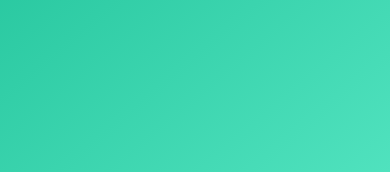
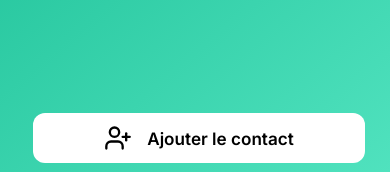
Before and after one commit to AlexandreLPR/Carte-de-visite-CACPB, a plain HTML site: page index.html in a window 390 px wide. Shown: the part 672-844 px from the top of the page. Drawn offline with Linux system fonts and the light colour scheme.

Commit message:
Add files via upload

```diff
--- a/index.html
+++ b/index.html
@@ -44,6 +44,12 @@
 
             <div class="social-links" id="socialLinks"></div>
         </div>
+    </div>
+    <div class="fixed-add-contact">
+  <button id="addContactBtnFixed" type="button">
+    <svg xmlns="http://www.w3.org/2000/svg" width="24" height="24" viewBox="0 0 24 24" fill="none" stroke="currentColor" stroke-width="2" stroke-linecap="round" stroke-linejoin="round" class="mr-2"><path d="M16 21v-2a4 4 0 0 0-4-4H6a4 4 0 0 0-4 4v2"></path><circle cx="9" cy="7" r="4"></circle><line x1="19" x2="19" y1="8" y2="14"></line><line x1="22" x2="16" y1="11" y2="11"></line></svg>
+    Ajouter le contact
+  </button>
 </div>
     <script>
         const defaultProfile = {
@@ -186,9 +192,9 @@ URL;TYPE=Formulaire CACPB:https://www.coulommierspaysdebrie.fr/formulaire-de-con
 
         document.addEventListener('DOMContentLoaded', function() {
             loadProfile();
-
-            const addContactBtn = document.getElementById('addContactBtn');
-            addContactBtn.addEventListener('click', function(e) {
+            const addContactBtnFixed = document.getElementById('addContactBtnFixed');
+            if (addContactBtnFixed) {
+                addContactBtnFixed.addEventListener('click', function(e) {
                     e.preventDefault();
                     const profileId = getUrlParameter('id') || getUrlParameter('profile');
                     const profile = profiles[profileId] || defaultProfile;
@@ -204,6 +210,7 @@ URL;TYPE=Formulaire CACPB:https://www.coulommierspaysdebrie.fr/formulaire-de-con
                     document.body.removeChild(a);
                     URL.revokeObjectURL(url);
                 });
+            }
         });
     </script>
 </body>
--- a/style.css
+++ b/style.css
@@ -132,17 +132,55 @@ padding: 10px 15% 8px 15%;
     position: fixed;
     top: 24px;
     right: 24px;
-    left: unset;
     z-index: 100;
-    display: flex;
-    align-items: center;
-    height: 48px;
+    height: 100px;
     width: auto;
 }
 
-.site-logo {
-    height: 100px;
-    width: auto;
+.fixed-add-contact {
+    position: fixed;
+    bottom: 0;
+    left: 0;
+    z-index: 1000;
+    width: 100vw;
+    display: flex;
+    justify-content: center;
+    align-items: center;
+    height: 80px;
+    padding: 0 16px;
+    background: transparent;
+}
+
+.fixed-add-contact button {
+    display: inline-flex;
+    align-items: center;
+    justify-content: center;
+    font-size: 1.08rem;
+    font-weight: 600;
+    outline: none;
+    border: none;
+    background: #ffffff;
+    color: #000000;
+    border-radius: 12px;
+    padding: 0 32px;
+    width: 100%;
+    max-width: 420px;
+    height: 77px;
+}
+
+.fixed-add-contact button:hover,
+.fixed-add-contact button:focus,
+.action-button:hover,
+.action-button:focus,
+.social-link:hover,
+.social-link:focus {
+    transform: scale(1.02);
+}
+
+.fixed-add-contact svg {
+    margin-right: 15px;
+    width: 28px;
+    height: 28px;
 }
 
 @media (max-width: 480px) {
@@ -170,15 +208,17 @@ padding: 10px 15% 8px 15%;
 .site-logo {
     top: 10px;
     right: 10px;
-    left: unset;
     height: 100px;
-    width: auto;
+}
+.fixed-add-contact {
+    height: 68px;
+    padding: 0 4px;
+}
+.fixed-add-contact button {
+    max-width: 85vw;
+    height: 50px;
+    font-size: 1.07rem;
+    padding: 0 12px;
+    font-family: 'Inter', Arial, sans-serif;
 }
 }
-
-.action-button:hover,
-.action-button:focus,
-.social-link:hover,
-.social-link:focus {
-    transform: scale(1.02);
-}
```
Lines whose indentation alone changed are shown as unchanged.
